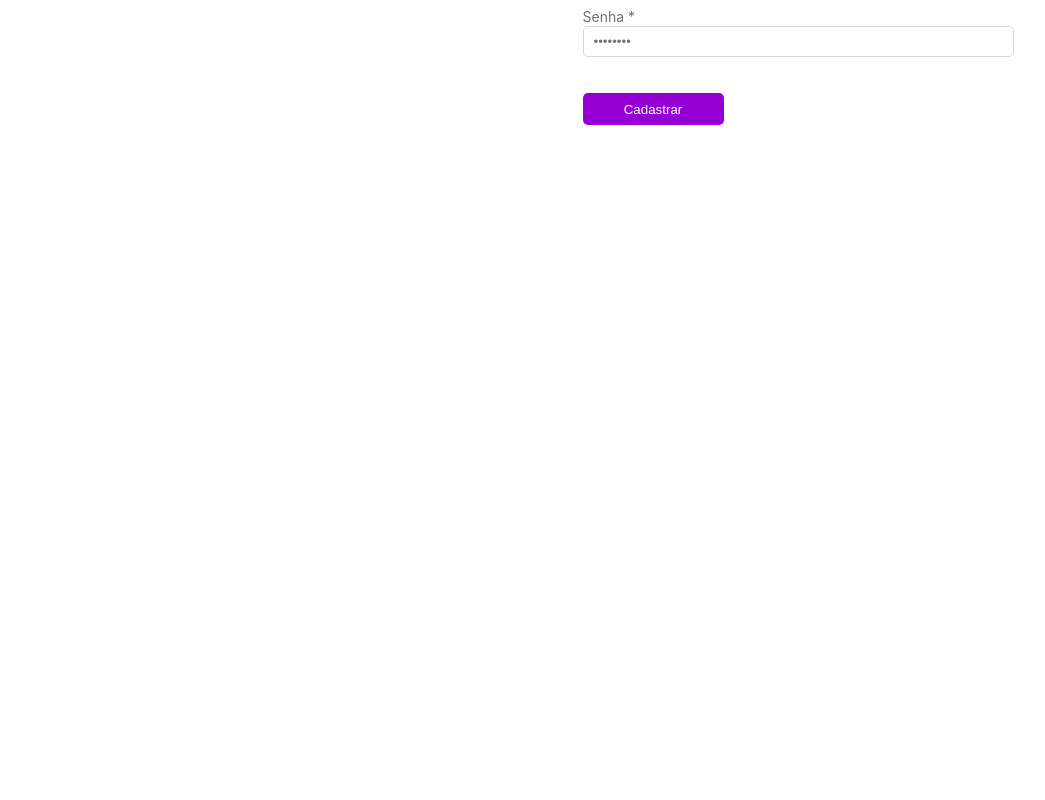
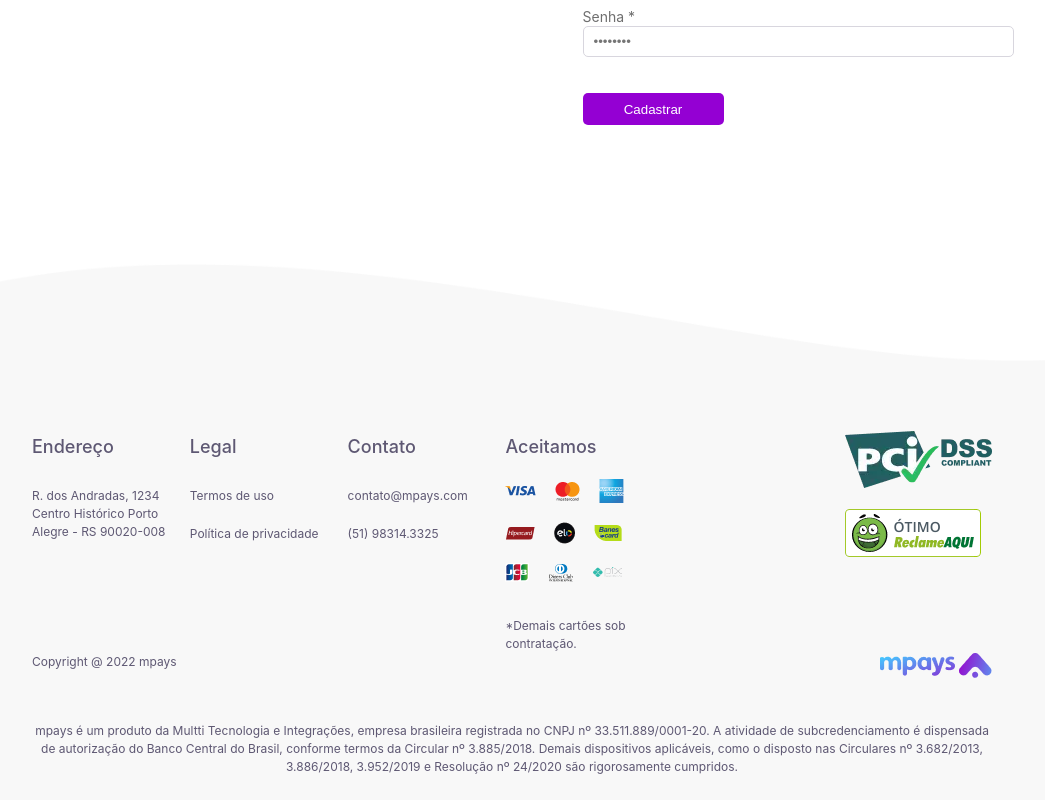
Before and after one commit to BryanEMR/landingpage_multti, a React (Create React App) app: page / in a window 1280 px wide. Shown: the part 3043-3843 px from the top of the page, without its empty margins (128-1173 px from the left). Before the commit the page ends 3306 px from the top, so only its background shows below. Built offline with nearby package versions, Linux system fonts and the light colour scheme.

Commit message:
adição do style={{ cursor: 'pointer' }}

```diff
--- a/src/app/App.js
+++ b/src/app/App.js
@@ -4,7 +4,7 @@ import Section1 from '../components/Section1';
 import Section2 from '../components/Section2';
 import Section3 from '../components/Section3';
 import Section4 from '../components/Section4';
-// import Footer from '../components/Footer';
+import Footer from '../components/Footer';
 
 function App() {
   return (
@@ -14,7 +14,7 @@ function App() {
       <Section2/>
       <Section3/>
       <Section4/>
-      {/* <Footer/> */}
+      <Footer/>
     </div>
   );
 }
--- a/src/components/Carousel/index.jsx
+++ b/src/components/Carousel/index.jsx
@@ -70,7 +70,7 @@ export default function Carousel() {
     return (
         <CarouselContainer>
             <div className='container'>
-                {count > 0 ? <Transition src={back} alt="Anterior" onClick={handleBackClick} /> : <div className="space"/>}
+                {count > 0 ? <Transition src={back} alt="Anterior" style={{ cursor: 'pointer' }} onClick={handleBackClick} /> : <div className="space"/>}
                 <div className="slide">
                     <div className='column1'>
                         <div className='center'>
@@ -97,7 +97,7 @@ export default function Carousel() {
                         <img src={dataCarousel[count].image} alt="Imagem do carrossel" />
                     </div>
                 </div>
-                {count < dataCarousel.length - 1 && <Transition src={next} alt="Próximo" onClick={handleNextClick} />}
+                {count < dataCarousel.length - 1 && <Transition src={next} alt="Próximo" style={{ cursor: 'pointer' }} onClick={handleNextClick} />}
             </div>
         </CarouselContainer>
     )
--- a/src/components/Footer/index.jsx
+++ b/src/components/Footer/index.jsx
@@ -1,11 +1,108 @@
-import React from "react";
+import React, { useState } from "react";
+import { Container } from "./styles";
+import bandeiras from "../../assets/Footer/Bandeiras.png";
+import certificados from "../../assets/Footer/Certificados.png";
+import logo from "../../assets/Footer/Logo.png";
+import background from "../../assets/Footer/Background.png"
+
+import Notification from "../Notification";
 
 export default function Footer() {
+    const [modalOpen, setModalOpen] = useState(false);
 
+    const openModal = () => {
+        setModalOpen(true);
+    };
+
+    const closeModal = () => {
+        setModalOpen(false);
+    };
 
     return (
-        <>
-            <p>Aqui ficará o footer da pagina</p>
-        </>
+        <footer className="container" style={{ backgroundImage: `url(${background})`, backgroundRepeat: 'no-repeat', backgroundPosition: 'top', backgroundSize: 'cover', zIndex: 10}}>
+
+            <Container>
+                <div className='container'>
+                    <div className="row">
+                        <div className='column'>
+                            <div className="title">
+                                Endereço
+                            </div>
+                            <div className="text padding">
+                                R. dos Andradas, 1234 Centro Histórico Porto Alegre - RS 90020-008
+                            </div>
+                        </div>
+                        <div className='column'>
+                            <div className="title">
+                                Legal
+                            </div>
+                            <div className="text" style={{ cursor: 'pointer' }} onClick={openModal}>
+                                Termos de uso
+                            </div>
+                            <br />
+                            <div className="text">
+                                Política de privacidade
+                            </div>
+                        </div>
+                        <div className='column'>
+                            <div className="title">
+                                Contato
+                            </div>
+                            <div className="text">
+                                contato@mpays.com
+                            </div>
+                            <br />
+                            <div className="text">
+                                (51) 98314.3325
+                            </div>
+                        </div>
+                        <div className='column'>
+                            <div className="title">
+                                Aceitamos
+                            </div>
+                            <img src={bandeiras} className="bandeiras"  alt="bandeiras" />
+                            <div className="text">
+                                *Demais cartões sob contratação.
+                            </div>
+                        </div>
+                        <div className='column'>
+                        </div>
+                        <div className='column right'>
+                            <img src={certificados} alt="Certificados" />
+                            <br />
+                            <br />
+                        </div>
+                    </div>
+                    <div className="row">
+                        <div className='column'>
+                            <div className="text">
+                                Copyright @ 2022 mpays
+                            </div>
+                        </div>
+                        <div className='column'>
+                        </div>
+                        <div className='column'>
+                        </div>
+                        <div className='column'>
+                        </div>
+                        <div className='column'>
+                        </div>
+                        <div className='column right'>
+                            <img src={logo} alt="Logo" />
+                        </div>
+                    </div>
+                    <br/>
+                    <br/>
+                    <div className="row">
+                        <div  className="text center">
+                        mpays é um produto da Multti Tecnologia e Integrações, empresa brasileira registrada no CNPJ nº 33.511.889/0001-20. A atividade de subcredenciamento é dispensada de autorização do Banco Central do Brasil, conforme termos da Circular nº 3.885/2018. Demais dispositivos aplicáveis, como o disposto nas Circulares nº 3.682/2013, 3.886/2018, 3.952/2019 e Resolução nº 24/2020 são rigorosamente cumpridos.
+                        </div>
+                    </div>
+                </div>
+            </Container>
+            <div>
+                <Notification isOpen={modalOpen} onClose={closeModal} />
+            </div>
+        </footer>
     )
 }
--- a/src/components/Footer/styles.js
+++ b/src/components/Footer/styles.js
@@ -0,0 +1,57 @@
+import styled from "styled-components";
+import background from "../../assets/Footer/Background.png"
+
+export const Container = styled.div`
+    width: 100%;
+    height: auto;
+    display: flex;
+    padding-top: 120px;
+    .container{
+        color: #5E5873;
+        padding: 48px 20vh 24px 20vh;
+        width: 100%;
+        justify-content: center;
+        .row{
+            display: flex;
+            text-align: left;
+        }
+        .column{
+            width: calc(100% * (6/1));
+            color: #5E5873;
+        }
+        .title{
+            // font-family: Montserrat;
+            font-size: 18px;
+            font-weight: 500;
+            line-height: 31.9px;
+            text-align: left;
+            padding-bottom: 24px;
+        }
+        .text{
+            // font-family: Montserrat;
+            font-size: 12px;
+            font-weight: 400;
+            line-height: 18px;
+            text-align: left;
+        }
+        .padding{
+            @media (max-width: 1450px) {
+                padding-right: 0;
+            }
+            padding-right: 56px;
+        }
+        .center{
+            font-size: 12px;
+            font-weight: 400;
+            line-height: 18px;
+            text-align: center;
+        }
+        .bandeiras{
+            margin-top: -60px
+        }
+        .right{
+            text-align: right;
+
+        }
+    }
+`;
--- a/src/components/Notification/index.jsx
+++ b/src/components/Notification/index.jsx
@@ -10,7 +10,7 @@ const Notification = ({ isOpen, onClose }) => {
       {isOpen && (
         <div className="modal-overlay" onClick={onClose}>
           <div className="notification-content" onClick={(e) => e.stopPropagation()}>
-            <span className="close" onClick={onClose}>
+            <span className="close" style={{ cursor: 'pointer' }} onClick={onClose}>
               <img src={closed} alt="Fechar" />
             </span>
             <Container>
@@ -21,7 +21,7 @@ const Notification = ({ isOpen, onClose }) => {
                 Finalize seu cadastro na plataforma e acesse seu e-mail para validação.
               </div>
               <div>
-                <button type="button" onClick={onClose}> Acessar plataforma </button>
+                <button type="button" style={{ cursor: 'pointer' }} onClick={onClose}> Acessar plataforma </button>
               </div>
             </Container>
           </div>
--- a/src/components/Section2/index.jsx
+++ b/src/components/Section2/index.jsx
@@ -88,7 +88,7 @@ export default function Section2() {
                                 </table>
                                 <p>
                                     Todas as simulações usam as taxas iniciais informadas no site.
-                                    <Icone src={about} alt="Sobre"  onClick={openModal}/>
+                                    <Icone src={about} alt="Sobre" style={{ cursor: 'pointer' }}  onClick={openModal}/>
                                 </p>
                             </div>
                         </div>
--- a/src/components/Section4/index.jsx
+++ b/src/components/Section4/index.jsx
@@ -54,7 +54,7 @@ export default function Section4() {
                                 <input type="password" placeholder="••••••••"/>
                                 <br/>
                                 <br/>
-                                <button type="button" onClick={openModal}>
+                                <button type="button" style={{ cursor: 'pointer' }} onClick={openModal}>
                                 Cadastrar
                                 </button>
                             </form>
@@ -62,8 +62,6 @@ export default function Section4() {
                     </div>
                 </div>
             </Container>
-            {/* <Icone src={about} alt="Sobre"  onClick={openModal}/> */}
-
             <div>
                 <Notification isOpen={modalOpen} onClose={closeModal} />
             </div>
```
Also changed, not shown: src/components/Modal/index.jsx (+3 -4 lines).
